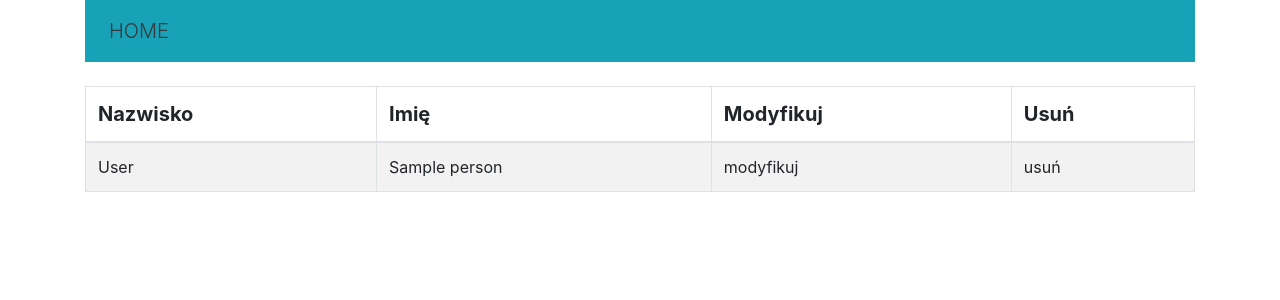
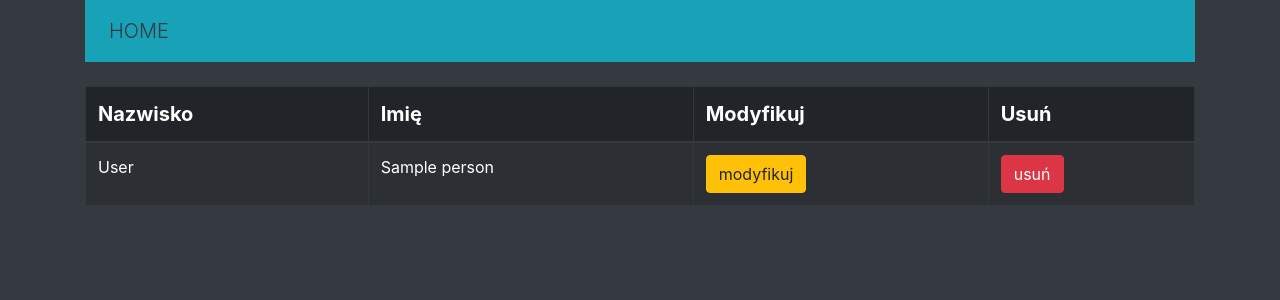
Before and after one commit to tkazan/ContactBox, a Django app: page /contactbox/ in a window 1280 px wide. Shown: the top 300 px of the page. Run offline with Django 3.2, Linux system fonts and the light colour scheme; tables that the repository leaves empty hold one stand-in row (values such as "Sample post"); some libraries are stand-ins or nearby versions.

Commit message:
add some styles

```diff
--- a/ContactBoxApp/templates/ContactBox/base.html
+++ b/ContactBoxApp/templates/ContactBox/base.html
@@ -5,7 +5,7 @@
     <link rel="stylesheet" href="https://stackpath.bootstrapcdn.com/bootstrap/4.1.0/css/bootstrap.min.css" integrity="sha384-9gVQ4dYFwwWSjIDZnLEWnxCjeSWFphJiwGPXr1jddIhOegiu1FwO5qRGvFXOdJZ4" crossorigin="anonymous">
     <title>{% block title %}{% endblock %}</title>
 </head>
-<body>
+<body class="bg-dark" text-light>
     <div class="container">
         <nav class="navbar navbar-expand-sm bg-info navbar-light">
             <ul class="navbar-nav">
--- a/ContactBoxApp/templates/ContactBox/home.html
+++ b/ContactBoxApp/templates/ContactBox/home.html
@@ -4,7 +4,7 @@
 
 {% block content %}
     <br/>
-    <table class="table table-striped table-bordered">
+    <table class="table table-dark table-striped table-bordered">
         <thead class="lead">
             <th>Nazwisko</th>
             <th>Imię</th>
@@ -16,8 +16,8 @@
         <tr>
             <td>{{ person.surname }}</td>
             <td>{{ person.name }}</td>
-            <td>modyfikuj</td>
-            <td>usuń</td>
+            <td><button class="btn btn-warning">modyfikuj</button></td>
+            <td><button class="btn btn-danger">usuń</button></td>
         </tr>
     {% endfor %}
     </tbody>
```
